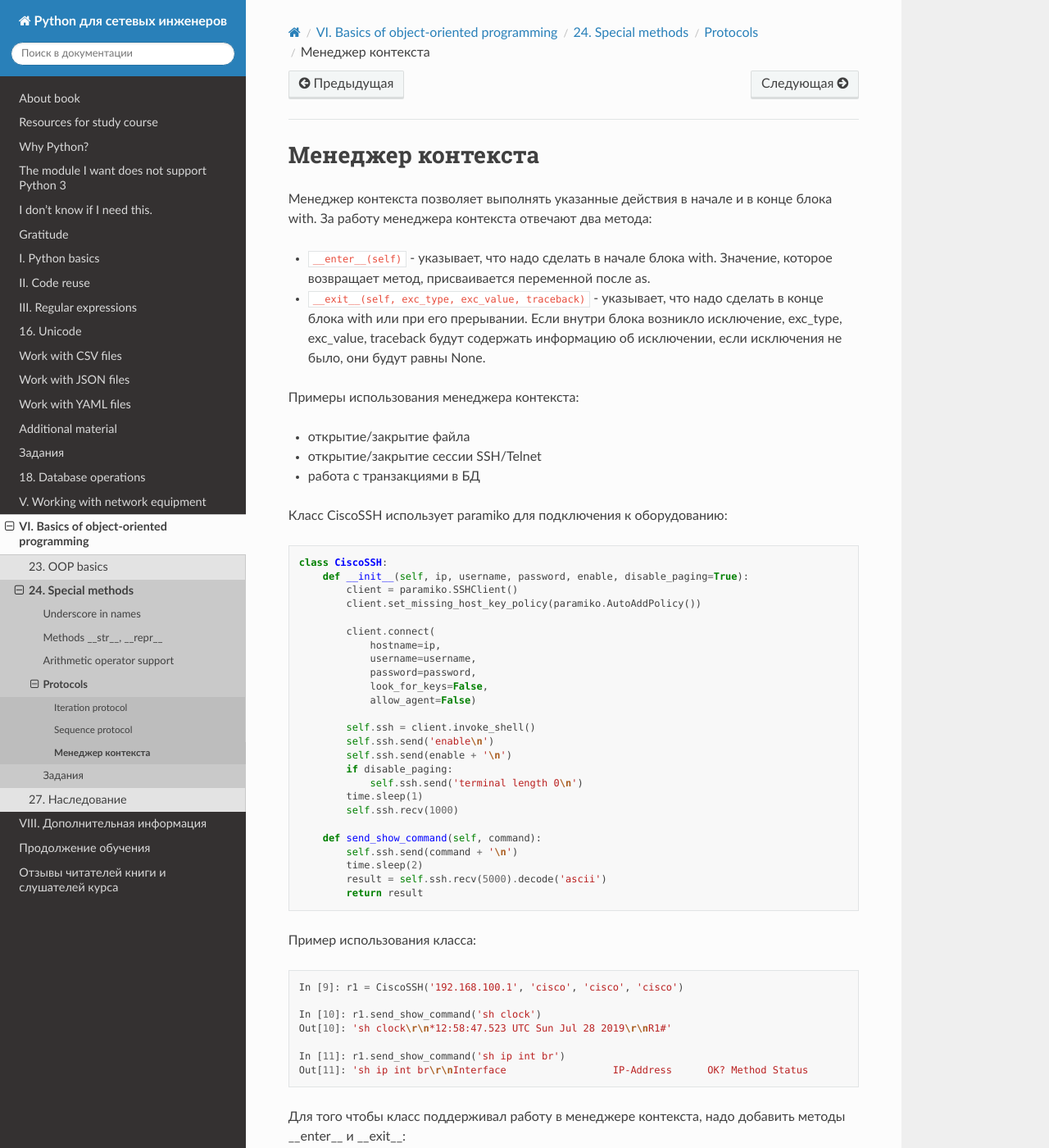
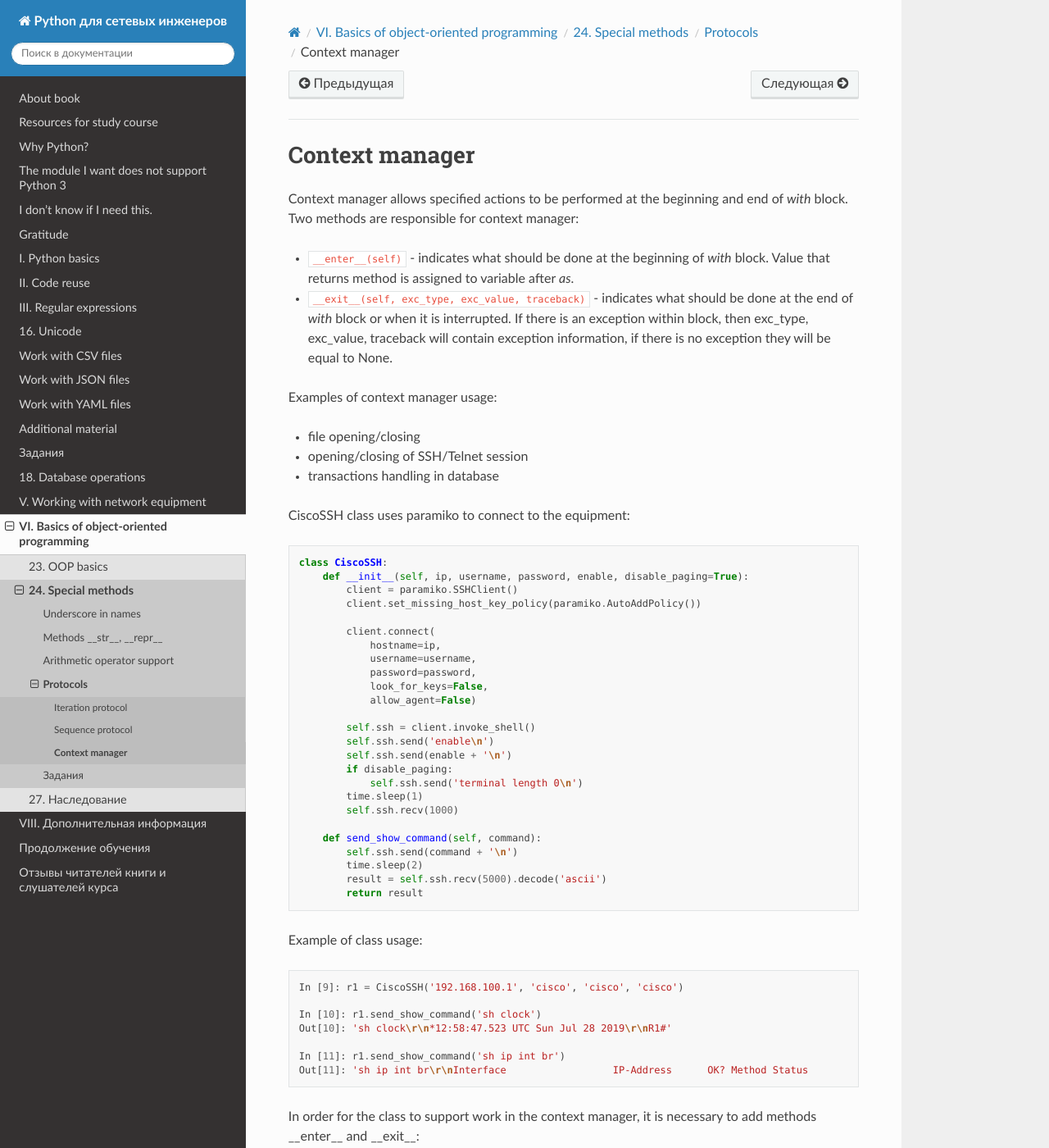
Before and after one commit to Aidar5/nattoeng, a Sphinx documentation site: the page built from docs/source/book/24_oop_special_methods/context_manager.rst, in a window 1280 px wide and 1400 px high. Shown: the whole window at 82% size. Built offline with Sphinx 7.4.7 and the Read the Docs theme 2.0.0, drawn with Linux system fonts in a browser that asks for light colours; pages that are not in the unit, such as notebooks, are missing from menus; some of the changed text lies outside the part shown.

Commit message:
Update context_manager.rst

```diff
--- a/docs/source/book/24_oop_special_methods/context_manager.rst
+++ b/docs/source/book/24_oop_special_methods/context_manager.rst
@@ -1,23 +1,18 @@
-Менеджер контекста
+Context manager
 ~~~~~~~~~~~~~~~~~~
 
-Менеджер контекста позволяет выполнять указанные действия в начале и в
-конце блока with. За работу менеджера контекста отвечают два метода:
+Context manager allows specified actions to be performed at the beginning and end of *with* block. Two methods are responsible for context manager:
 
-* ``__enter__(self)`` - указывает, что надо сделать в начале блока with. Значение, которое
-  возвращает метод, присваивается переменной после as.
-* ``__exit__(self, exc_type, exc_value, traceback)`` - указывает, что надо сделать в
-  конце блока with или при его прерывании. Если внутри блока возникло исключение,
-  exc_type, exc_value, traceback будут содержать информацию об исключении, если
-  исключения не было, они будут равны None.
+* ``__enter__(self)`` - indicates what should be done at the beginning of *with* block. Value that returns method is assigned to variable after *as*.
+* ``__exit__(self, exc_type, exc_value, traceback)`` - indicates what should be done at the end of *with* block or when it is interrupted. If there is an exception within block, then exc_type, exc_value, traceback will contain exception information, if there is no exception they will be equal to None.
 
-Примеры использования менеджера контекста:
+Examples of context manager usage:
 
-* открытие/закрытие файла
-* открытие/закрытие сессии SSH/Telnet
-* работа с транзакциями в БД
+* file opening/closing
+* opening/closing of SSH/Telnet session
+* transactions handling in database
 
-Класс CiscoSSH использует paramiko для подключения к оборудованию:
+CiscoSSH class uses paramiko to connect to the equipment:
 
 .. code:: python
 
@@ -47,7 +42,7 @@
             result = self.ssh.recv(5000).decode('ascii')
             return result
 
-Пример использования класса:
+Example of class usage:
 
 .. code:: python
 
@@ -61,8 +56,7 @@
     Out[11]: 'sh ip int br\r\nInterface                  IP-Address      OK? Method Status                Protocol\r\nEthernet0/0                192.168.100.1   YES NVRAM  up                    up      \r\nEthernet0/1                192.168.200.1   YES NVRAM  up                    up      \r\nEthernet0/2                19.1.1.1        YES NVRAM  up                    up      \r\nEthernet0/3                192.168.230.1   YES NVRAM  up                    up      \r\nLoopback0                  4.4.4.4         YES NVRAM  up                    up      \r\nLoopback90                 90.1.1.1        YES manual up                    up      \r\nR1#'
 
 
-Для того чтобы класс поддерживал работу в менеджере контекста, надо добавить методы
-__enter__ и __exit__:
+In order for the class to support work in the context manager, it is necessary to add methods __enter__ and __exit__:
 
 .. code:: python
 
@@ -101,7 +95,7 @@ __enter__ и __exit__:
             result = self.ssh.recv(5000).decode('ascii')
             return result
 
-Пример использования класса в менеджере контекста:
+Example of class usage in context manager:
 
 .. code:: python
 
@@ -115,8 +109,7 @@ __enter__ и __exit__:
     R1#
     Метод __exit__
 
-
-Даже если внутри блока возникнет исключение, метод __exit__ выполняется:
+Even if an exception occurs within block, __exit__ method is executed:
 
 .. code:: python
 
```
